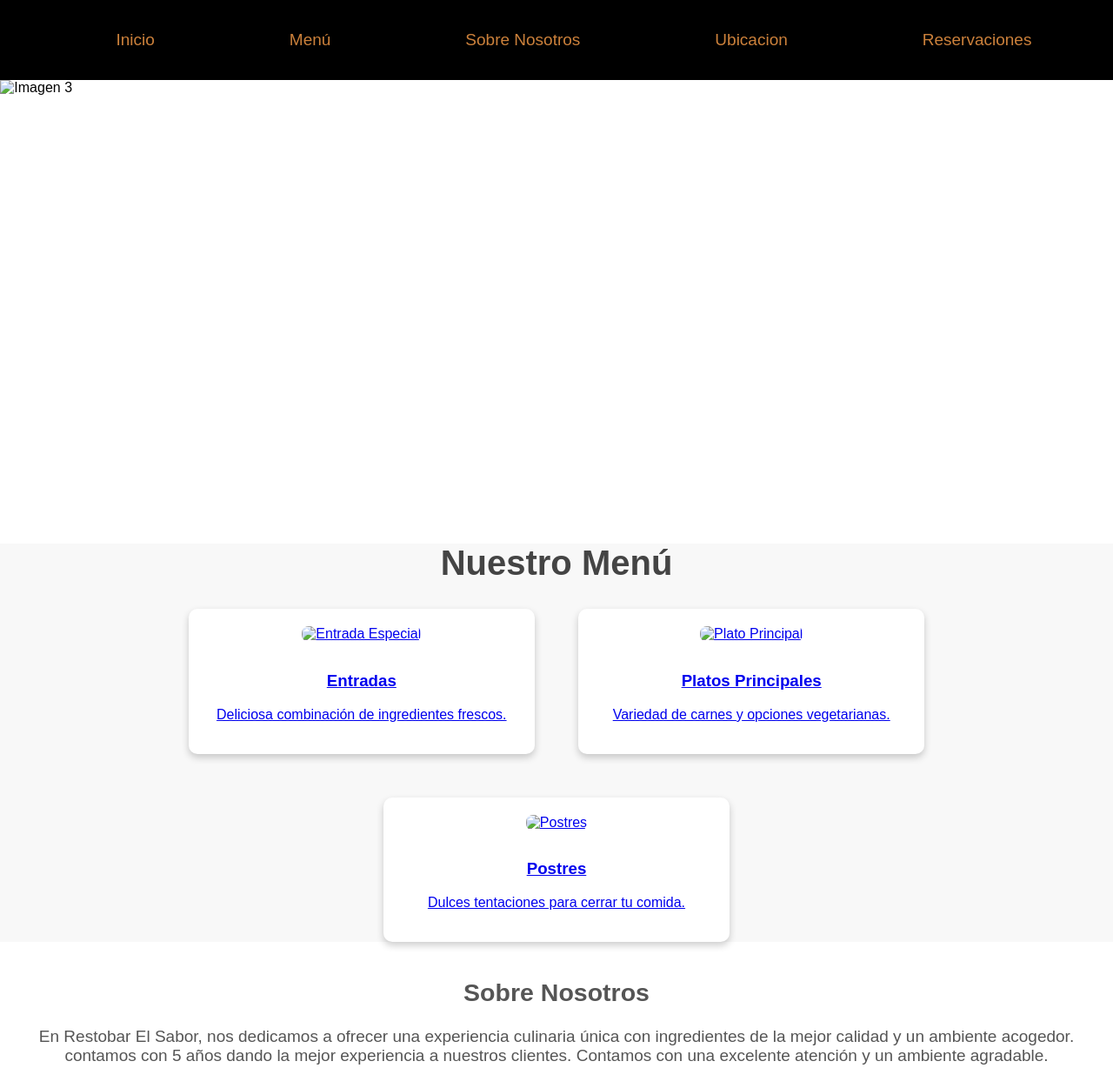
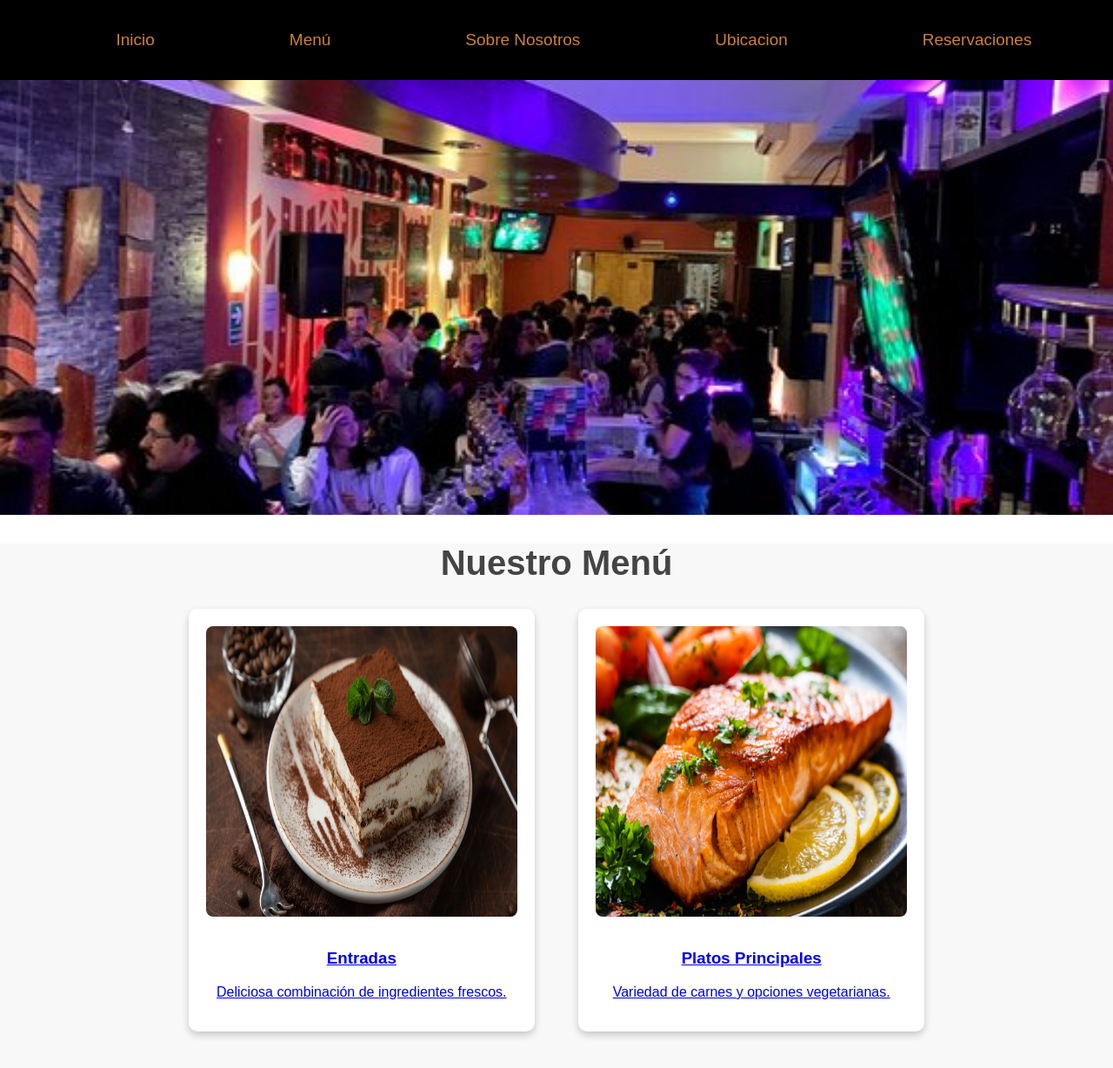
Before and after one commit to j0s3-18/restobar, a plain HTML site: page index.html in a window 1280 px wide. Shown: the top 1228 px of the page at 87% size. Drawn offline with nearby package versions, Linux system fonts and the light colour scheme; the site is published under a folder, as on GitHub Pages, so addresses that start at the root find nothing.

Commit message:
Update index.html

```diff
--- a/index.html
+++ b/index.html
@@ -28,9 +28,9 @@
     <main>
         <section class="slider-simple" id="inicio">
             <div class="slides">
-                <img src="/imagenes/caption.jpg" alt="Imagen 1">
-                <img src="/imagenes/slider2.jpeg" alt="Imagen 2">
-                <img src="/imagenes/slider3.jpg" alt="Imagen 3">
+                <img src="./imagenes/caption.jpg" alt="Imagen 1">
+                <img src="./imagenes/slider2.jpeg" alt="Imagen 2">
+                <img src="./imagenes/slider3.jpg" alt="Imagen 3">
             </div>
         </section>
 
@@ -39,21 +39,21 @@
             <article class="menu-items">
                 <div class="item">
                     <a href="entradas.html">
-                        <img src="/imagenes/postre.jpg" alt="Entrada Especial">
+                        <img src="./imagenes/postre.jpg" alt="Entrada Especial">
                         <h3>Entradas</h3>
                         <p>Deliciosa combinación de ingredientes frescos.</p>
                     </a>
                 </div>
                 <div class="item">
                     <a href="platoprincipal.html">
-                        <img src="/imagenes/plato.jpg" alt="Plato Principal">
+                        <img src="./imagenes/plato.jpg" alt="Plato Principal">
                         <h3>Platos Principales</h3>
                         <p>Variedad de carnes y opciones vegetarianas.</p>
                     </a>
                 </div>
                 <div class="item">
                     <a href="postres.html">
-                        <img src="/imagenes/entrada.jpg" alt="Postres">
+                        <img src="./imagenes/entrada.jpg" alt="Postres">
                         <h3>Postres</h3>
                         <p>Dulces tentaciones para cerrar tu comida.</p>
                     </a>
```
